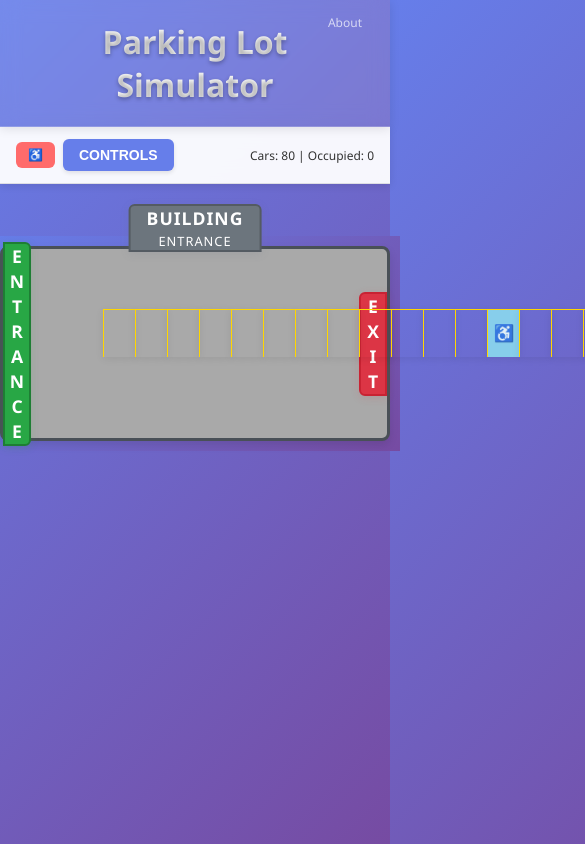
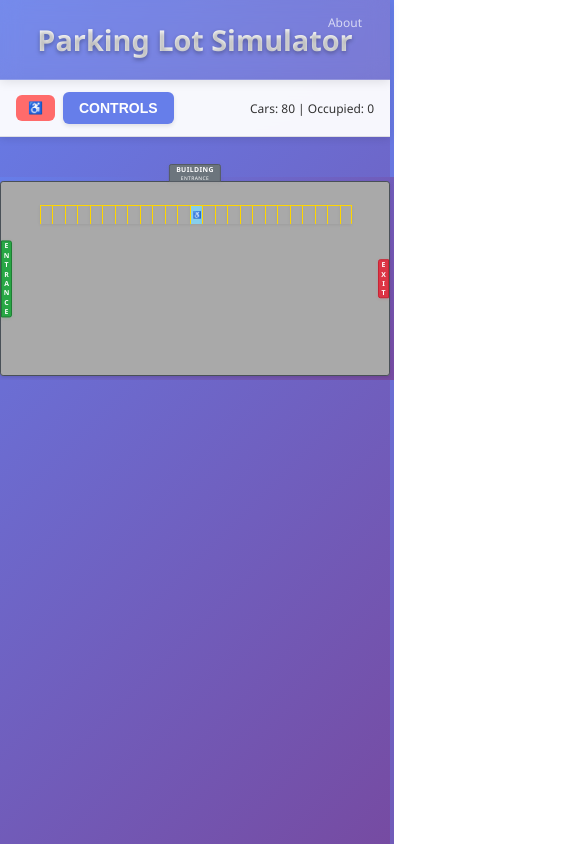
Before and after one commit to josephecombs/parking-lot-simulator, a React (Create React App) app: page / in a window 390 px wide. Shown: the top 844 px of the page, 585 px wide, since content can reach past the window. Built offline with nearby package versions, Linux system fonts and the light colour scheme.

Commit message:
add scaling factor; scroll on mobile is still messed up but at least am making progress

```diff
--- a/src/App.css
+++ b/src/App.css
@@ -96,6 +96,21 @@ main {
     position: sticky;
     top: 80px; /* Position below the main header */
     z-index: 1000;
+  }
+
+  /* Ensure main content area scales properly on mobile */
+  main {
+    padding: 10px;
+    min-height: auto;
+  }
+
+  /* Adjust header sizing for mobile */
+  .App-header h1 {
+    font-size: 1.8rem;
+  }
+
+  .App-header p {
+    font-size: 0.9rem;
   }
 }
 
--- a/src/App.js
+++ b/src/App.js
@@ -127,6 +127,9 @@ function App() {
   // State for simulation controls
   const [handicappedWalkSpeedPenalty, setHandicappedWalkSpeedPenalty] = useState(1.3); // 30% slower by default
   const [numCars, setNumCars] = useState(80); // 80 cars by default
+
+  // Calculate scaling factor based on screen width relative to 1000px
+  const [scalingFactor, setScalingFactor] = useState(1);
 
   // Generate the shared schedule once with initial numCars
   const [sharedSchedule, setSharedSchedule] = useState(() => generateSharedSchedule(numCars));
@@ -294,6 +297,25 @@ function App() {
     }
     return () => clearInterval(interval);
   }, [isSimulationRunning, time, simulationManagerWithHandicapped, simulationManagerWithoutHandicapped, simulationSpeed]);
+
+  // Calculate scaling factor on page load and window resize
+  useEffect(() => {
+    const calculateScalingFactor = () => {
+      const screenWidth = window.innerWidth;
+      const baseWidth = 1000;
+      const factor = Math.min(screenWidth / baseWidth, 1); // Don't scale up beyond 1.0
+      setScalingFactor(factor);
+      console.log(`📱 Screen width: ${screenWidth}px, Scaling factor: ${factor.toFixed(2)}`);
+    };
+
+    // Calculate on mount
+    calculateScalingFactor();
+
+    // Recalculate on window resize
+    window.addEventListener('resize', calculateScalingFactor);
+
+    return () => window.removeEventListener('resize', calculateScalingFactor);
+  }, []);
 
   const startSimulation = () => {
     setTime(0);
@@ -667,6 +689,7 @@ function App() {
                   time={time}
                   onCarHover={setHoveredCarInfo}
                   onCarLeave={() => setHoveredCarInfo(null)}
+                  scalingFactor={scalingFactor}
                 />
               </div>
 
--- a/src/components/ParkingLot.js
+++ b/src/components/ParkingLot.js
@@ -2,8 +2,16 @@ import React, { useState } from 'react';
 import ParkingLotSpace from './ParkingLotSpace';
 import '../styles/ParkingLot.css';
 
-const ParkingLot = ({ parkingLot, cars = [], time = 0, onCarHover, onCarLeave }) => {
+const ParkingLot = ({ parkingLot, cars = [], time = 0, onCarHover, onCarLeave, scalingFactor = 1 }) => {
   const { width, height, entrance, exit, buildingEntrance, spaces } = parkingLot;
+
+  // Apply scaling factor to all dimensions
+  const scaledWidth = width * scalingFactor;
+  const scaledHeight = height * scalingFactor;
+  const scaledEntranceWidth = entrance.width * scalingFactor;
+  const scaledEntranceHeight = entrance.height * scalingFactor;
+  const scaledBuildingEntranceWidth = buildingEntrance.width * scalingFactor;
+  const scaledBuildingEntranceHeight = buildingEntrance.height * scalingFactor;
 
   // Extract people from cars that are currently walking
   const walkingPeople = cars
@@ -18,13 +26,13 @@ const ParkingLot = ({ parkingLot, cars = [], time = 0, onCarHover, onCarLeave })
       <div
         className="parking-lot"
         style={{
-          width: width,
-          height: height,
+          width: scaledWidth,
+          height: scaledHeight,
           position: 'relative',
           backgroundColor: 'darkgray',
-          border: '3px solid #495057',
-          borderRadius: '8px',
-          boxShadow: '0 4px 8px rgba(0, 0, 0, 0.1)',
+          border: `${3 * scalingFactor}px solid #495057`,
+          borderRadius: `${8 * scalingFactor}px`,
+          boxShadow: `0 ${4 * scalingFactor}px ${8 * scalingFactor}px rgba(0, 0, 0, 0.1)`,
         }}
       >
         {/* Building Entrance - first child inside .parking-lot */}
@@ -33,30 +41,30 @@ const ParkingLot = ({ parkingLot, cars = [], time = 0, onCarHover, onCarLeave })
           style={{
             position: 'absolute',
             left: '50%',
-            top: -45,
+            top: -45 * scalingFactor,
             transform: 'translateX(-50%)',
             backgroundColor: '#6c757d',
-            border: '2px solid #545b62',
+            border: `${2 * scalingFactor}px solid #545b62`,
             borderBottomLeftRadius: '0px',
             borderBottomRightRadius: '0px',
-            borderTopLeftRadius: '6px',
-            borderTopRightRadius: '6px',
+            borderTopLeftRadius: `${6 * scalingFactor}px`,
+            borderTopRightRadius: `${6 * scalingFactor}px`,
             display: 'flex',
             flexDirection: 'column',
             alignItems: 'center',
             justifyContent: 'center',
             color: 'white',
-            fontSize: '1.1rem',
+            fontSize: `${1.1 * scalingFactor}rem`,
             fontWeight: 'bold',
-            letterSpacing: '1px',
-            padding: '0 16px',
+            letterSpacing: `${1 * scalingFactor}px`,
+            padding: `0 ${16 * scalingFactor}px`,
             width: 'auto',
-            boxShadow: '0 2px 8px rgba(108,117,125,0.15)',
+            boxShadow: `0 ${2 * scalingFactor}px ${8 * scalingFactor}px rgba(108,117,125,0.15)`,
             zIndex: 100,
           }}
         >
           <span>BUILDING</span>
-          <span style={{fontSize: '0.8rem', fontWeight: 400, marginTop: 2}}>ENTRANCE</span>
+          <span style={{fontSize: `${0.8 * scalingFactor}rem`, fontWeight: 400, marginTop: 2 * scalingFactor}}>ENTRANCE</span>
         </div>
 
         {/* Entrance */}
@@ -64,23 +72,23 @@ const ParkingLot = ({ parkingLot, cars = [], time = 0, onCarHover, onCarLeave })
           className="entrance"
           style={{
             position: 'absolute',
-            left: entrance.x,
+            left: entrance.x * scalingFactor,
             top: '50%',
             transform: 'translateY(-50%)',
             backgroundColor: '#28a745',
-            border: '2px solid #1e7e34',
-            borderTopRightRadius: '6px',
-            borderBottomRightRadius: '6px',
+            border: `${2 * scalingFactor}px solid #1e7e34`,
+            borderTopRightRadius: `${6 * scalingFactor}px`,
+            borderBottomRightRadius: `${6 * scalingFactor}px`,
             display: 'flex',
             alignItems: 'center',
             justifyContent: 'center',
             color: 'white',
-            fontSize: '1.1rem',
+            fontSize: `${1.1 * scalingFactor}rem`,
             fontWeight: 'bold',
-            letterSpacing: '1px',
+            letterSpacing: `${1 * scalingFactor}px`,
             // padding: '0 4px',
             width: 'auto',
-            boxShadow: '0 2px 8px rgba(40,167,69,0.15)',
+            boxShadow: `0 ${2 * scalingFactor}px ${8 * scalingFactor}px rgba(40,167,69,0.15)`,
             overflow: 'visible',
             writingMode: 'vertical-rl',
             textOrientation: 'upright',
@@ -98,20 +106,20 @@ const ParkingLot = ({ parkingLot, cars = [], time = 0, onCarHover, onCarLeave })
             top: '50%',
             transform: 'translateY(-50%)',
             backgroundColor: '#dc3545',
-            border: '2px solid #c82333',
+            border: `${2 * scalingFactor}px solid #c82333`,
             borderTopRightRadius: 0,
             borderBottomRightRadius: 0,
-            borderTopLeftRadius: '6px',
-            borderBottomLeftRadius: '6px',
+            borderTopLeftRadius: `${6 * scalingFactor}px`,
+            borderBottomLeftRadius: `${6 * scalingFactor}px`,
             display: 'flex',
             alignItems: 'center',
             justifyContent: 'center',
             color: 'white',
-            fontSize: '1.1rem',
+            fontSize: `${1.1 * scalingFactor}rem`,
             fontWeight: 'bold',
-            letterSpacing: '1px',
+            letterSpacing: `${1 * scalingFactor}px`,
             width: 'auto',
-            boxShadow: '0 2px 8px rgba(220,53,69,0.15)',
+            boxShadow: `0 ${2 * scalingFactor}px ${8 * scalingFactor}px rgba(220,53,69,0.15)`,
             overflow: 'visible',
             writingMode: 'vertical-rl',
             textOrientation: 'upright',
@@ -127,6 +135,7 @@ const ParkingLot = ({ parkingLot, cars = [], time = 0, onCarHover, onCarLeave })
             space={space}
             isLast={index === spaces.length - 1}
             time={time}
+            scalingFactor={scalingFactor}
             onSpaceHover={() => setHoveredSpace({ space, index })}
             onSpaceLeave={() => setHoveredSpace(null)}
           />
@@ -143,20 +152,20 @@ const ParkingLot = ({ parkingLot, cars = [], time = 0, onCarHover, onCarLeave })
               key={`person-${person.id}`}
               style={{
                 position: 'absolute',
-                left: pos.x - 12, // Center the person character
-                top: pos.y - 12,
-                width: 24,
-                height: 24,
+                left: (pos.x - 12 * scalingFactor) * scalingFactor, // Center the person character
+                top: (pos.y - 12 * scalingFactor) * scalingFactor,
+                width: 24 * scalingFactor,
+                height: 24 * scalingFactor,
                 display: 'flex',
                 alignItems: 'center',
                 justifyContent: 'center',
-                fontSize: '20px',
+                fontSize: `${20 * scalingFactor}px`,
                 cursor: 'pointer',
                 zIndex: 400, // Higher than cars
                 transition: 'none',
-                boxShadow: '0 2px 8px rgba(0,0,0,0.2)',
+                boxShadow: `0 ${2 * scalingFactor}px ${8 * scalingFactor}px rgba(0,0,0,0.2)`,
                 filter: 'drop-shadow(0 0 4px rgba(255,255,255,0.6))',
-                transform: 'scale(1.2)',
+                transform: `scale(${1.2 * scalingFactor})`,
                 animation: 'personWalk 0.8s ease-in-out infinite alternate'
               }}
               title={`Person ${person.id} - ${isWalkingToStore ? 'Walking to Store' : 'Walking to Car'}`}
@@ -177,23 +186,23 @@ const ParkingLot = ({ parkingLot, cars = [], time = 0, onCarHover, onCarLeave })
               key={car.id}
               style={{
                 position: 'absolute',
-                left: pos.x,
-                top: pos.y,
-                width: car.width,
-                height: car.height,
+                left: pos.x * scalingFactor,
+                top: pos.y * scalingFactor,
+                width: car.width * scalingFactor,
+                height: car.height * scalingFactor,
                 display: 'flex',
                 alignItems: 'center',
                 justifyContent: 'center',
-                fontSize: '28px',
+                fontSize: `${28 * scalingFactor}px`,
                 color: car.color,
                 cursor: 'pointer',
                 zIndex: isMoving ? 300 : 200,
                 transition: isMoving ? 'none' : 'box-shadow 0.2s',
                 boxShadow: isMoving
-                  ? '0 4px 12px rgba(255,255,0,0.6), 0 0 20px rgba(255,255,0,0.3)'
-                  : '0 2px 8px rgba(0,0,0,0.15)',
+                  ? `0 ${4 * scalingFactor}px ${12 * scalingFactor}px rgba(255,255,0,0.6), 0 0 ${20 * scalingFactor}px rgba(255,255,0,0.3)`
+                  : `0 ${2 * scalingFactor}px ${8 * scalingFactor}px rgba(0,0,0,0.15)`,
                 filter: isMoving ? 'drop-shadow(0 0 8px rgba(255,255,0,0.8))' : 'none',
-                transform: isMoving ? 'scale(1.1)' : 'scale(1)',
+                transform: isMoving ? `scale(${1.1 * scalingFactor})` : `scale(${1 * scalingFactor})`,
                 animation: isMoving ? 'carPulse 0.5s ease-in-out infinite alternate' : 'none'
               }}
               onMouseEnter={() => onCarHover && onCarHover(carInfo)}
@@ -214,17 +223,17 @@ const ParkingLot = ({ parkingLot, cars = [], time = 0, onCarHover, onCarLeave })
           top: '20%',
           backgroundColor: '#222',
           color: 'white',
-          padding: '14px',
-          borderRadius: '8px',
-          fontSize: '14px',
+          padding: `${14 * scalingFactor}px`,
+          borderRadius: `${8 * scalingFactor}px`,
+          fontSize: `${14 * scalingFactor}px`,
           zIndex: 10001,
-          boxShadow: '0 4px 12px rgba(0,0,0,0.3)'
+          boxShadow: `0 ${4 * scalingFactor}px ${12 * scalingFactor}px rgba(0,0,0,0.3)`
         }}>
-          <div style={{ fontWeight: 'bold', marginBottom: '8px' }}>
+          <div style={{ fontWeight: 'bold', marginBottom: `${8 * scalingFactor}px` }}>
             Space Stats
           </div>
           <div>Space ID: {hoveredSpace.index}</div>
-          <div>Distance from Entrance: {Math.round(hoveredSpace.space.walkDistance)} px</div>
+          <div>Distance from Entrance: {Math.round(hoveredSpace.space.walkDistance * scalingFactor)} px</div>
           {(() => {
             const stats = hoveredSpace.space.getFormattedStats(time);
             return (
@@ -244,13 +253,13 @@ const ParkingLot = ({ parkingLot, cars = [], time = 0, onCarHover, onCarLeave })
       <style dangerouslySetInnerHTML={{
         __html: `
           @keyframes carPulse {
-            0% { transform: scale(1.1); }
-            100% { transform: scale(1.2); }
+            0% { transform: scale(${1.1 * scalingFactor}); }
+            100% { transform: scale(${1.2 * scalingFactor}); }
           }
 
           @keyframes personWalk {
-            0% { transform: scale(1.2) translateY(0px); }
-            100% { transform: scale(1.2) translateY(-2px); }
+            0% { transform: scale(${1.2 * scalingFactor}) translateY(0px); }
+            100% { transform: scale(${1.2 * scalingFactor}) translateY(-${2 * scalingFactor}px); }
           }
         `
       }} />
--- a/src/components/ParkingLotSpace.js
+++ b/src/components/ParkingLotSpace.js
@@ -1,15 +1,22 @@
 import React from 'react';
 import '../styles/ParkingLotSpace.css';
 
-const ParkingLotSpace = ({ space, isLast, onSpaceHover, onSpaceLeave, time }) => {
+const ParkingLotSpace = ({ space, isLast, onSpaceHover, onSpaceLeave, time, scalingFactor = 1 }) => {
   const { x, y } = space.getPosition();
   const { width, height, borderWidth } = space.getDimensions();
   const walkDistance = space.walkDistance;
 
+  // Apply scaling factor to all dimensions
+  const scaledX = x * scalingFactor;
+  const scaledY = y * scalingFactor;
+  const scaledWidth = width * scalingFactor;
+  const scaledHeight = height * scalingFactor;
+  const scaledBorderWidth = borderWidth * scalingFactor;
+
   // Only the last space in the row gets a right border
   const borderStyle = isLast
-    ? `${borderWidth}px solid #ffd600`
-    : `${borderWidth}px solid #ffd600; border-right: none;`;
+    ? `${scaledBorderWidth}px solid #ffd600`
+    : `${scaledBorderWidth}px solid #ffd600; border-right: none;`;
 
   // Set background color based on handicapped status
   const backgroundColor = space.handicapped ? '#87CEEB' : 'transparent'; // Light blue for handicapped
@@ -21,19 +28,19 @@ const ParkingLotSpace = ({ space, isLast, onSpaceHover, onSpaceLeave, time }) =>
       const symbol = '♿';
       const canvas = document.createElement('canvas');
       const ctx = canvas.getContext('2d');
-      canvas.width = 24;
-      canvas.height = 24;
-      ctx.font = '20px Arial';
+      canvas.width = 24 * scalingFactor;
+      canvas.height = 24 * scalingFactor;
+      ctx.font = `${20 * scalingFactor}px Arial`;
       ctx.fillStyle = 'rgba(255, 255, 255, 0.8)';
       ctx.textAlign = 'center';
       ctx.textBaseline = 'middle';
-      ctx.fillText(symbol, 12, 12);
+      ctx.fillText(symbol, 12 * scalingFactor, 12 * scalingFactor);
 
       const dataURL = canvas.toDataURL();
 
       return {
         backgroundImage: `url(${dataURL})`,
-        backgroundSize: '20px 20px',
+        backgroundSize: `${20 * scalingFactor}px ${20 * scalingFactor}px`,
         backgroundPosition: 'center',
         backgroundRepeat: 'no-repeat',
       };
@@ -46,26 +53,26 @@ const ParkingLotSpace = ({ space, isLast, onSpaceHover, onSpaceLeave, time }) =>
       className={`parking-space ${space.isOccupied ? 'occupied' : 'available'}`}
       style={{
         position: 'absolute',
-        left: x,
-        top: y,
-        width: width,
-        height: height,
-        borderTop: `${borderWidth}px solid #ffd600`,
+        left: scaledX,
+        top: scaledY,
+        width: scaledWidth,
+        height: scaledHeight,
+        borderTop: `${scaledBorderWidth}px solid #ffd600`,
         borderBottom: 'none',
-        borderLeft: `${borderWidth}px solid #ffd600`,
-        borderRight: isLast ? `${borderWidth}px solid #ffd600` : 'none',
+        borderLeft: `${scaledBorderWidth}px solid #ffd600`,
+        borderRight: isLast ? `${scaledBorderWidth}px solid #ffd600` : 'none',
         backgroundColor: backgroundColor,
-        borderRadius: isLast ? '0 2px 2px 0' : '0',
+        borderRadius: isLast ? `0 ${2 * scalingFactor}px ${2 * scalingFactor}px 0` : '0',
         boxSizing: 'border-box',
         display: 'flex',
         flexDirection: 'column',
         justifyContent: 'flex-end',
         alignItems: 'center',
-        fontSize: '0.85rem',
+        fontSize: `${0.85 * scalingFactor}rem`,
         paddingBottom: '0',
         cursor: 'pointer',
         transition: 'box-shadow 0.2s',
-        boxShadow: '0 2px 8px rgba(0,0,0,0.08)',
+        boxShadow: `0 ${2 * scalingFactor}px ${8 * scalingFactor}px rgba(0,0,0,0.08)`,
         ...getBackgroundStyle(),
       }}
       onMouseEnter={onSpaceHover}
@@ -74,14 +81,14 @@ const ParkingLotSpace = ({ space, isLast, onSpaceHover, onSpaceLeave, time }) =>
       <span
         className="walk-distance"
         style={{
-          marginBottom: '4px',
+          marginBottom: `${4 * scalingFactor}px`,
           background: 'white',
           color: '#222',
-          borderRadius: 4,
-          padding: '0 4px',
+          borderRadius: 4 * scalingFactor,
+          padding: `0 ${4 * scalingFactor}px`,
           fontWeight: 600,
-          fontSize: '0.8rem',
-          boxShadow: '0 1px 4px rgba(0,0,0,0.08)'
+          fontSize: `${0.8 * scalingFactor}rem`,
+          boxShadow: `0 ${1 * scalingFactor}px ${4 * scalingFactor}px rgba(0,0,0,0.08)`
         }}
       >
 
--- a/src/styles/ParkingLot.css
+++ b/src/styles/ParkingLot.css
@@ -31,41 +31,35 @@
   box-shadow: 0 2px 8px rgba(0, 0, 0, 0.2);
 }
 
-/* Responsive design for smaller screens */
+/* Responsive design for smaller screens - now handled by JavaScript scaling factor */
 @media (max-width: 1100px) {
   .parking-lot-container {
     padding: 10px;
   }
-
-  .parking-lot {
-    transform: scale(0.8);
-    transform-origin: center;
-  }
 }
 
 @media (max-width: 900px) {
-  .parking-lot {
-    transform: scale(0.7);
+  .parking-lot-container {
+    padding: 8px;
   }
 }
 
 @media (max-width: 700px) {
-  .parking-lot {
-    transform: scale(0.6);
+  .parking-lot-container {
+    padding: 6px;
   }
 }
 
-/* Mobile-first responsive design - override explicit dimensions on small screens */
+/* Mobile-first responsive design - ensure proper scaling */
 @media (max-width: 600px) {
-  .parking-lot {
-    width: 100vw !important;
-    height: 50vw !important; /* Half the height */
-    max-width: 100vw !important;
-    transform: none !important; /* Remove any scaling */
+  .parking-lot-container {
+    padding: 4px;
+    margin-top: 20px;
   }
 
-  .parking-lot-container {
-    /* padding: 10px; */
-    /* margin-top: 20px; */
+  /* Ensure the parking lot scales down properly on mobile */
+  .parking-lot {
+    max-width: 100%;
+    max-height: 100%;
   }
 }
```
Also changed, not shown: system-prompts/system-prompt-part-9.md (+3 -0 lines).
